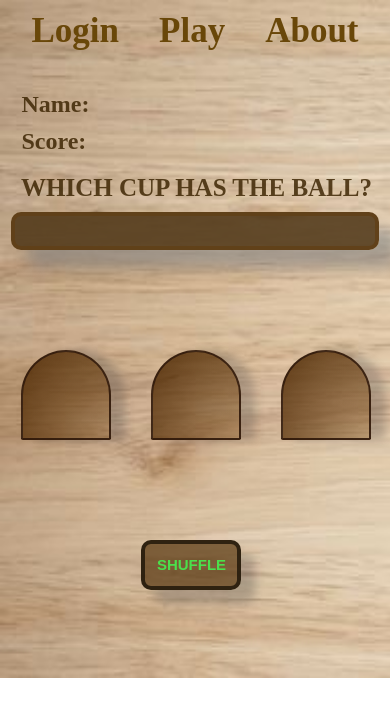
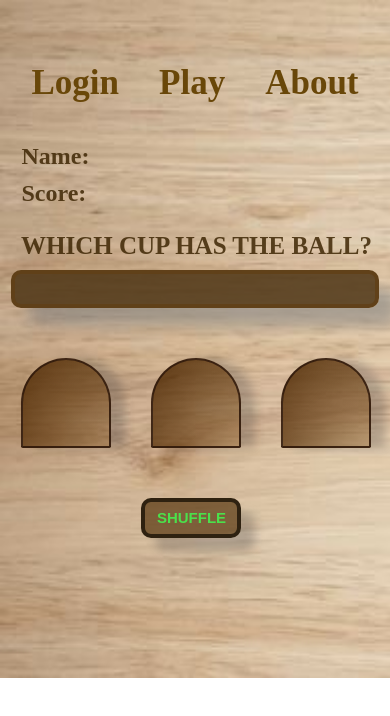
Before and after one commit to alexnmc/shell-game, a React (Create React App) app in the folder client/: page /body in a window 390 px wide. Shown: the top 716 px of the page. Built offline with nearby package versions, Linux system fonts and the light colour scheme.

Commit message:
responsive

```diff
--- a/client/src/style.css
+++ b/client/src/style.css
@@ -284,6 +284,7 @@ body {
          width:0px;
         }
 
+
         .h1wrapper {
 
           width:  360px;
@@ -301,17 +302,19 @@ body {
           margin-right: 0px;
        }
 
+
        .whichCup{
         width: 370px;
         font-size: 25px;
         margin:auto;
-        margin-top:19px;
+        margin-top:25px;
         }
 
       .box1,
       .box2,
       .box3{
-
+        margin-top: 50px;
+        margin-bottom: 10px;
         height: 90px;
         width: 90px;
         font-size: 85px;
@@ -342,8 +345,8 @@ body {
         justify-content: center;
         align-items: center;
         width:100px;
-        height: 50px;
-        padding:0px;
+        height: 40px;
+        margin-top: 40px;
         font-size: 15px;
         margin-left: 130px;
 
```
